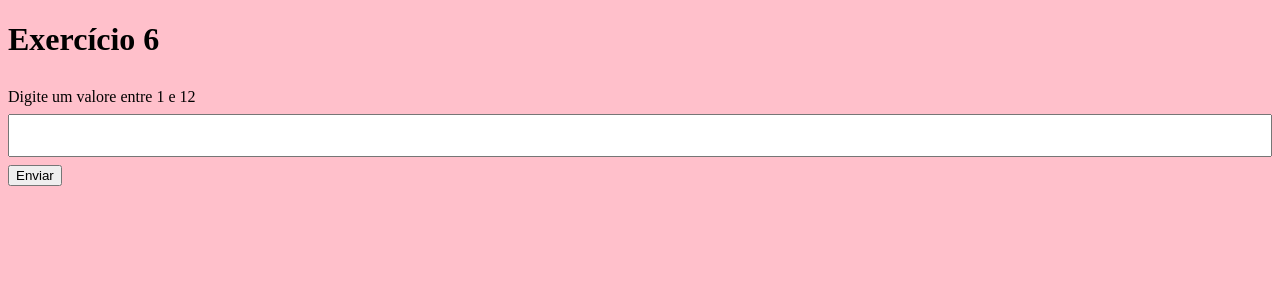
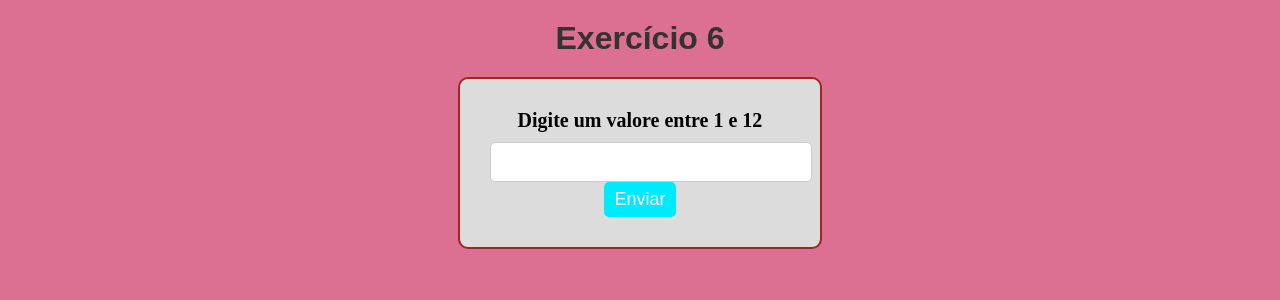
Before and after one commit to EricaLima570/php, a PHP site: page /exercicio6/index.php in a window 1280 px wide. Shown: the top 300 px of the page. Run offline with PHP 8.4, Linux system fonts and the light colour scheme.

Commit message:
Modificando exercicio, css e teste

```diff
--- a/exercicio6/index.php
+++ b/exercicio6/index.php
@@ -4,7 +4,7 @@
     <meta charset="UTF-8">
     <meta http-equiv="X-UA-Compatible" content="IE=edge">
     <meta name="viewport" content="width=device-width, initial-scale=1.0">
-    <link rel="stylesheet" href="/exercicio1/style.css">
+    <link rel="stylesheet" href="/exercicio6/style.css">
     <title>Exercício 6</title>
 </head>
 <body>
--- a/exercicio6/style.css
+++ b/exercicio6/style.css
@@ -1,12 +1,65 @@
-body{
-    background-color:gray;
+body, h1, form, label, input {
+    margin: 0;
+    padding: 0;
 }
-div {
-    margin: 30px 0px;
+body {
+    font-family: Arial, sans-serif;
+    background-color: palevioletred;
+    padding: 20px;
+    text-align: center;
 }
-input[type=number] {
+
+/* Estilo para o título */
+h1 {
+    color: #333;
+    margin-bottom: 20px;
+}
+
+/* Estilo para o formulário */
+form {
+    background-color: gainsboro;
+    border: 2px solid #a72222;
+    padding: 30px;
+    max-width: 300px;
+    margin-bottom: 10px;
+    margin:auto;
+    display: flex;
+    flex-wrap: wrap;
+    color: black;
+    text-align: center;
+    font-size: 20px;
+    font-family:'Times New Roman', Times, serif;
+    border-radius: 10px;
+}
+
+/* Estilo para o rótulo do campo de entrada */
+label {
+    display: block;
+    margin-bottom: 10px;
+    font-weight: bold;
+}
+
+/* Estilo para o campo de entrada */
+input[type="number"] {
     width: 100%;
-    padding: 12px 20px;
-    margin: 8px 0;
-    box-sizing: border-box;
+    padding: 10px;
+    border: 1px solid #ccc;
+    border-radius: 5px;
+    font-size: 16px;
 }
+
+/* Estilo para o botão de envio */
+input[type="submit"] {
+    background-color: rgb(0, 234, 255);
+    color: #fff;
+    padding: 7px 10px;
+    border: none;
+    border-radius: 5px;
+    font-size: 18px;
+    cursor: pointer;
+}
+
+/* Estilo para o botão de envio quando o mouse passa por cima */
+input[type="submit"]:hover {
+    background-color: #0056b3;
+}
--- a/index.php
+++ b/index.php
@@ -9,6 +9,7 @@
         <li><a href="./exercicio3/" target="_blank">Exercicio 3</a></li>
         <li><a href="./exercicio4/" target="_blank">Exercicio 4</a></li>
         <li><a href="./exercicio5/" target="_blank">Exercicio 5</a></li>
+        <li><a href="./exercicio6/" target="_blank">Exercicio 6</a></li>
     </ul>
 </body>
 </html>
```
Also changed, not shown: docker compose.yml (deleted, +0 -8 lines), tests/Acceptance/exercicio6Cest.php (+26 -22 lines).
